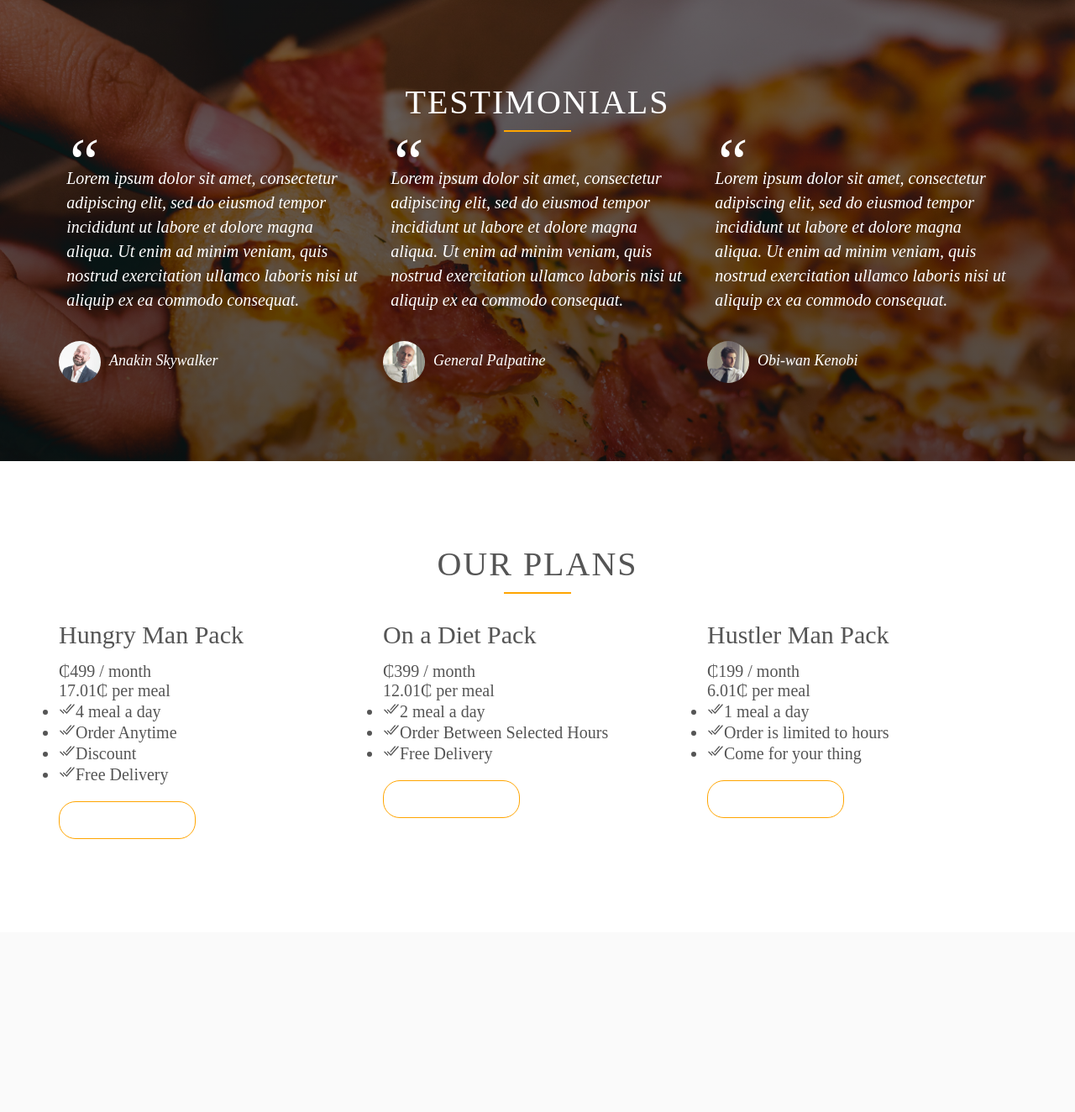
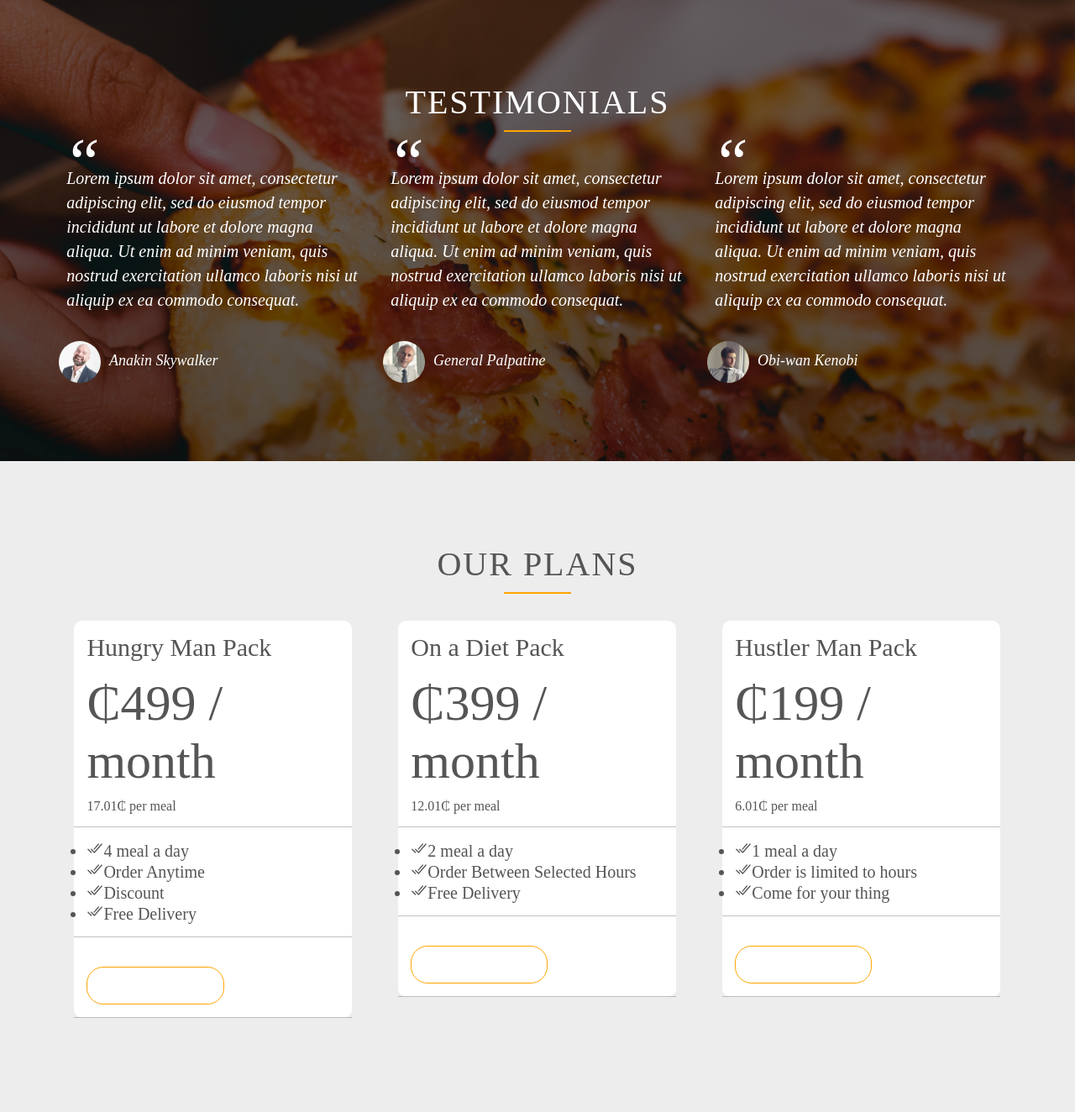
Before and after one commit to williamgyasi/TastyKitchen, a PHP site: page / in a window 1280 px wide. Shown: the part 3373-4697 px from the top of the page at 84% size. Before the commit the page ends 4372 px from the top, so only its background shows below. Run offline with PHP 8.4, Linux system fonts and the light colour scheme; some libraries are stand-ins or nearby versions.

Commit message:
Span Control

```diff
--- a/css/style.css
+++ b/css/style.css
@@ -341,3 +341,31 @@ cite img{
     margin-right: 10px;
     vertical-align: middle;
 }
+
+
+/********************************************************************************/
+/***************************** PLANS SECTION *******************************/
+/*********************************************************************************/
+.section-plans{
+    background-color: rgba(204, 204, 204, 0.349);
+}
+.plan-box{
+    background-color: white;
+    border-radius: 10px;
+    width: 90%;
+    margin-left: 5%;
+}
+
+.plan-box div{
+    padding: 15px;
+    border-bottom: 1px solid rgba(126, 124, 124, 0.479);
+}
+.plan-price{
+    font-size: 300%;
+    font-weight: 100;
+    margin-bottom: 10px;
+}
+
+.plan-price-meal{
+font-size: 80%;
+}
--- a/index.html
+++ b/index.html
@@ -277,7 +277,7 @@
                <div class="plan-box">
                    <div>
                        <h3>Hungry Man Pack</h3>
-                       <p class="plan-price">&#8373;499 / month</p>
+                       <p class="plan-price">&#8373;499 <span>/ month</span></p>
                        <p class="plan-price-meal">17.01&#8373; per meal</p>
                    </div>
 
```
